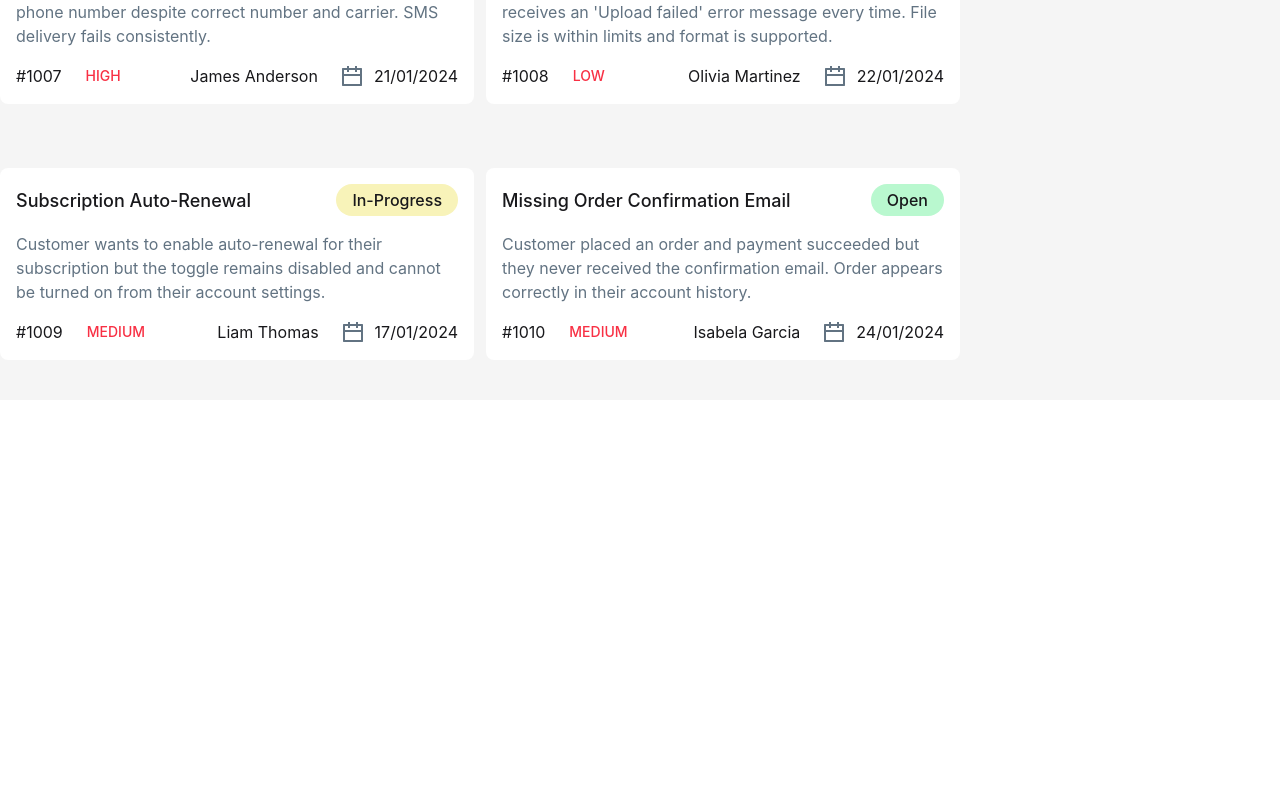
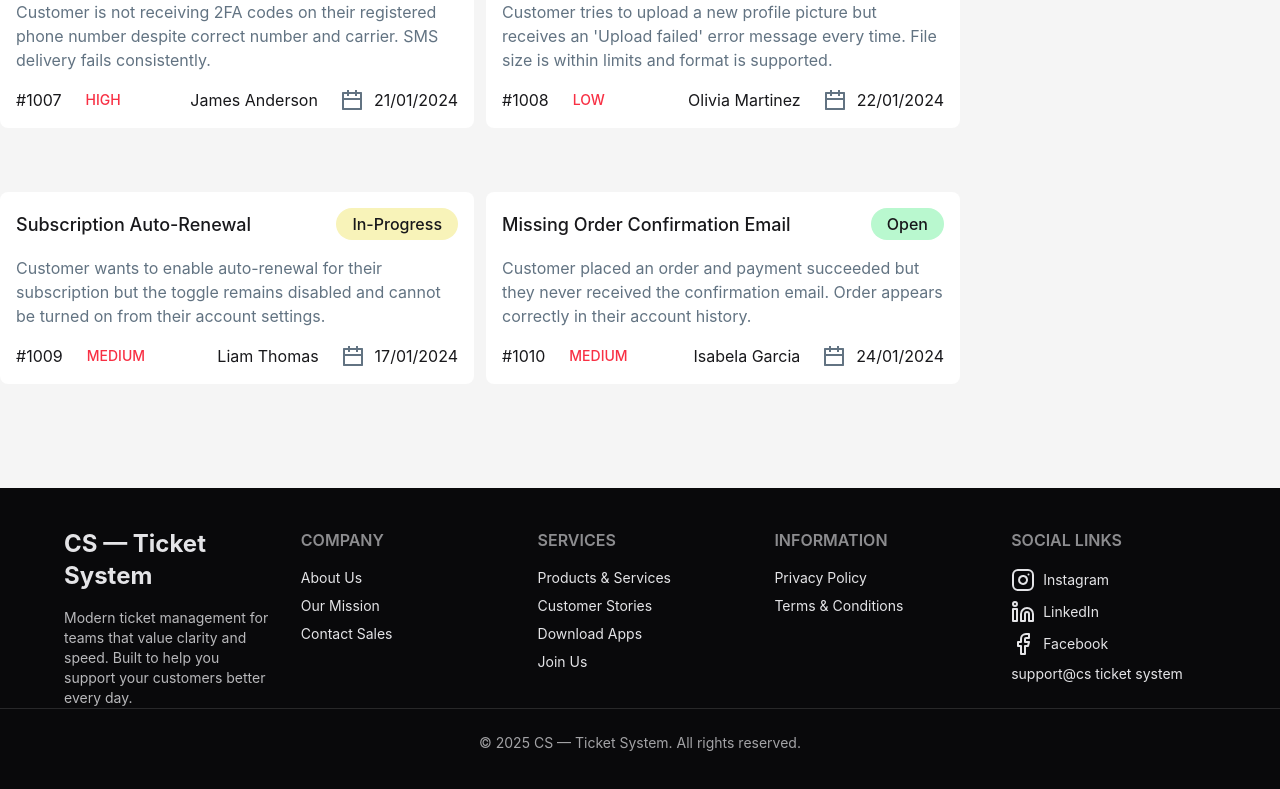
Before and after one commit to gmnayem631/ticket-system, a React (Vite) app: page / in a window 1280 px wide. Shown: the part 1397-2186 px from the top of the page. Before the commit the page ends 1837 px from the top, so only its background shows below. Built offline with nearby package versions, Linux system fonts and the light colour scheme.

Commit message:
added the footer section

```diff
--- a/package.json
+++ b/package.json
@@ -12,6 +12,7 @@
   "dependencies": {
     "@tailwindcss/vite": "^4.2.1",
     "daisyui": "^5.5.19",
+    "lucide-react": "^0.577.0",
     "react": "^19.2.0",
     "react-dom": "^19.2.0",
     "tailwindcss": "^4.2.1"
--- a/src/App.jsx
+++ b/src/App.jsx
@@ -5,6 +5,7 @@ import CustomerTickets from "./components/CustomerTickets/CustomerTickets";
 import Navbar from "./components/Navbar/Navbar";
 import Status from "./components/Status/Status";
 import Loader from "./components/Loader/Loader";
+import Footer from "./components/Footer/Footer";
 
 const ticketsPromise = fetch("./tickets.json").then((response) =>
   response.json(),
@@ -15,12 +16,14 @@ function App() {
     <>
       <Navbar></Navbar>
       <Banner></Banner>
-      <div className="max-w-7xl mx-auto my-10 flex gap-6">
+      <div className="max-w-7xl mx-auto my-16 flex gap-6">
         <Suspense fallback={<Loader></Loader>}>
           <CustomerTickets ticketsPromise={ticketsPromise}></CustomerTickets>
         </Suspense>
         <Status></Status>
       </div>
+
+      <Footer></Footer>
     </>
   );
 }
--- /dev/null
+++ b/src/components/Footer/Footer.jsx
@@ -0,0 +1,97 @@
+import { Facebook, Instagram, Linkedin } from "lucide-react";
+import React from "react";
+
+const Footer = () => {
+  return (
+    <footer className="bg-neutral text-neutral-content py-10 flex flex-col min-h-9">
+      {/* Top row - main sections */}
+      <div className="grid grid-cols-1 md:grid-cols-5 gap-8 text-center md:text-left w-full max-w-6xl mx-auto">
+        {/* Column 1: Brand / Title */}
+        <div>
+          <h2 className="text-2xl font-bold mb-4">CS — Ticket System</h2>
+          <p className="text-sm opacity-80">
+            Modern ticket management for teams that value clarity and speed.
+            Built to help you support your customers better every day.
+          </p>
+        </div>
+
+        {/* Column 2: Company */}
+        <div>
+          <h6 className="footer-title mb-4">Company</h6>
+          <ul className="space-y-2 text-sm">
+            <li>
+              <a className="link link-hover">About Us</a>
+            </li>
+            <li>
+              <a className="link link-hover">Our Mission</a>
+            </li>
+            <li>
+              <a className="link link-hover">Contact Sales</a>
+            </li>
+          </ul>
+        </div>
+
+        {/* Column 3: Services */}
+        <div>
+          <h6 className="footer-title mb-4">Services</h6>
+          <ul className="space-y-2 text-sm">
+            <li>
+              <a className="link link-hover">Products & Services</a>
+            </li>
+            <li>
+              <a className="link link-hover">Customer Stories</a>
+            </li>
+            <li>
+              <a className="link link-hover">Download Apps</a>
+            </li>
+            <li>
+              <a className="link link-hover">Join Us</a>
+            </li>
+          </ul>
+        </div>
+
+        {/* Column 4: Information */}
+        <div>
+          <h6 className="footer-title mb-4">Information</h6>
+          <ul className="space-y-2 text-sm">
+            <li>
+              <a className="link link-hover">Privacy Policy</a>
+            </li>
+            <li>
+              <a className="link link-hover">Terms & Conditions</a>
+            </li>
+          </ul>
+        </div>
+
+        {/* Column 5: Social Links */}
+        <div>
+          <h6 className="footer-title mb-4">Social Links</h6>
+          <div className="space-y-2 text-sm">
+            <div className="flex items-center gap-2 justify-center md:justify-start">
+              <Instagram />
+              <span>Instagram</span>
+            </div>
+            <div className="flex items-center gap-2 justify-center md:justify-start">
+              <Linkedin />
+              <span>LinkedIn</span>
+            </div>
+            <div className="flex items-center gap-2 justify-center md:justify-start">
+              <Facebook />
+              <span>Facebook</span>
+            </div>
+            <div className="flex items-center gap-2 justify-center md:justify-start">
+              <a className="link link-hover">support@cs ticket system</a>
+            </div>
+          </div>
+        </div>
+      </div>
+
+      {/* Bottom copyright line */}
+      <div className="mt-auto pt-6 border-t border-neutral-content/20 w-full text-center text-sm opacity-70">
+        © 2025 CS — Ticket System. All rights reserved.
+      </div>
+    </footer>
+  );
+};
+
+export default Footer;
```
Also changed, not shown: 1 other file (tests, documents, lock files or other folders).
